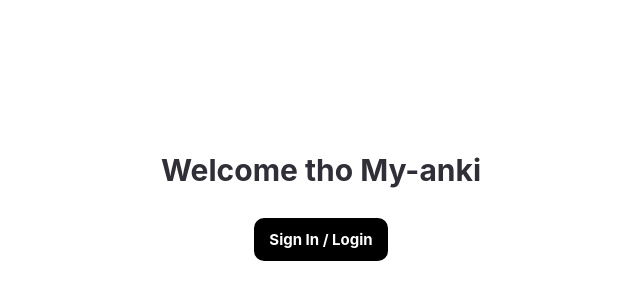
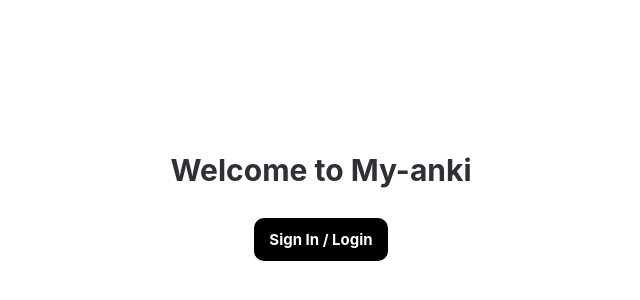
Before and after one commit to Mohamed-125/My-anki, a Next.js app: page / in a window 1280 px wide. Shown: the part 194-494 px from the top of the page, without its empty margins (319-959 px from the left). Built offline with nearby package versions, Linux system fonts and the light colour scheme.

Commit message:
first commit

```diff
--- a/src/pages/index.js
+++ b/src/pages/index.js
@@ -61,7 +61,7 @@ export default function Home() {
         gap: "30px",
       }}
     >
-      <h1> Welcome tho My-anki</h1>
+      <h1> Welcome to My-anki</h1>
       <button className="bg-black mx-auto" onClick={SignIn}>
         Sign In / Login
       </button>
```
